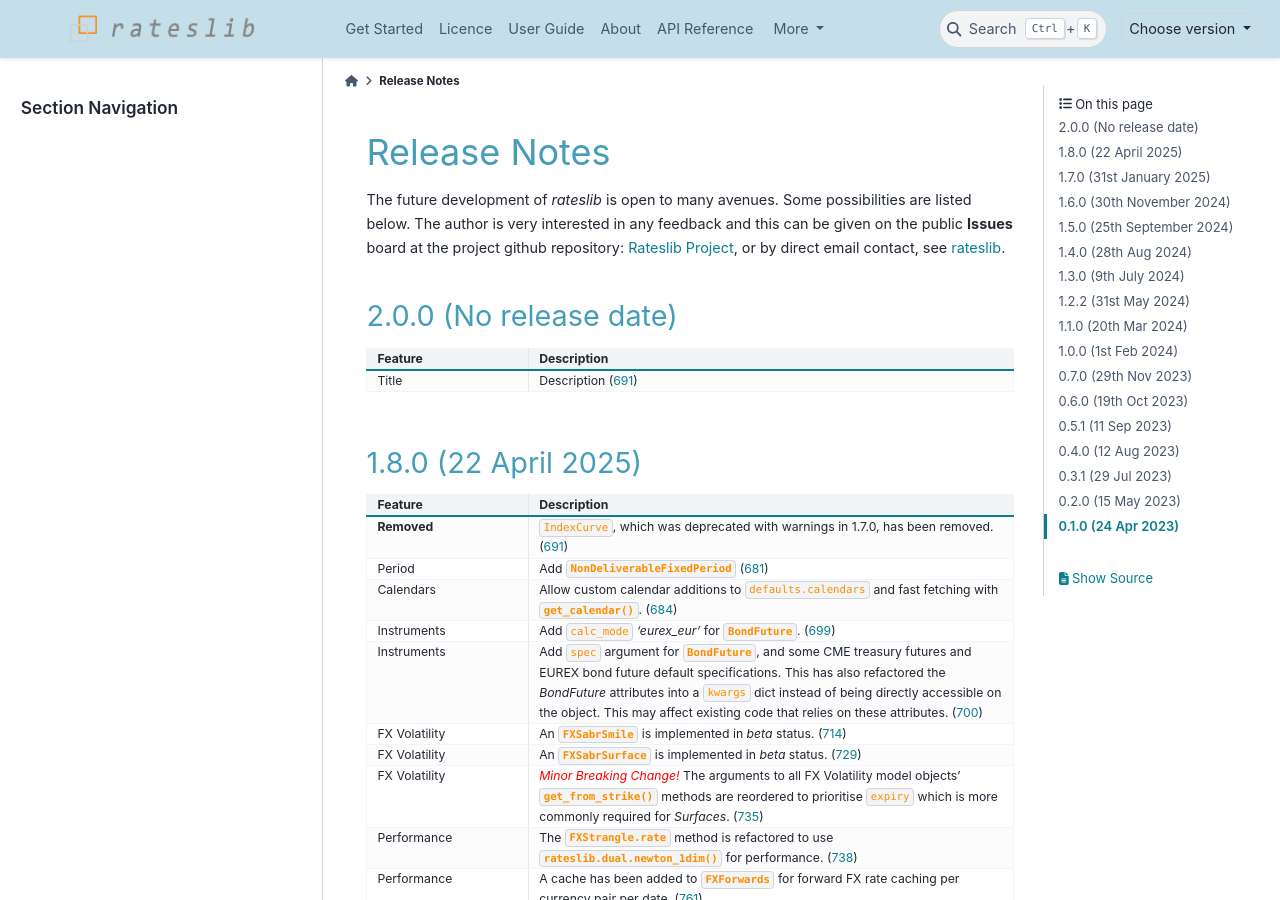
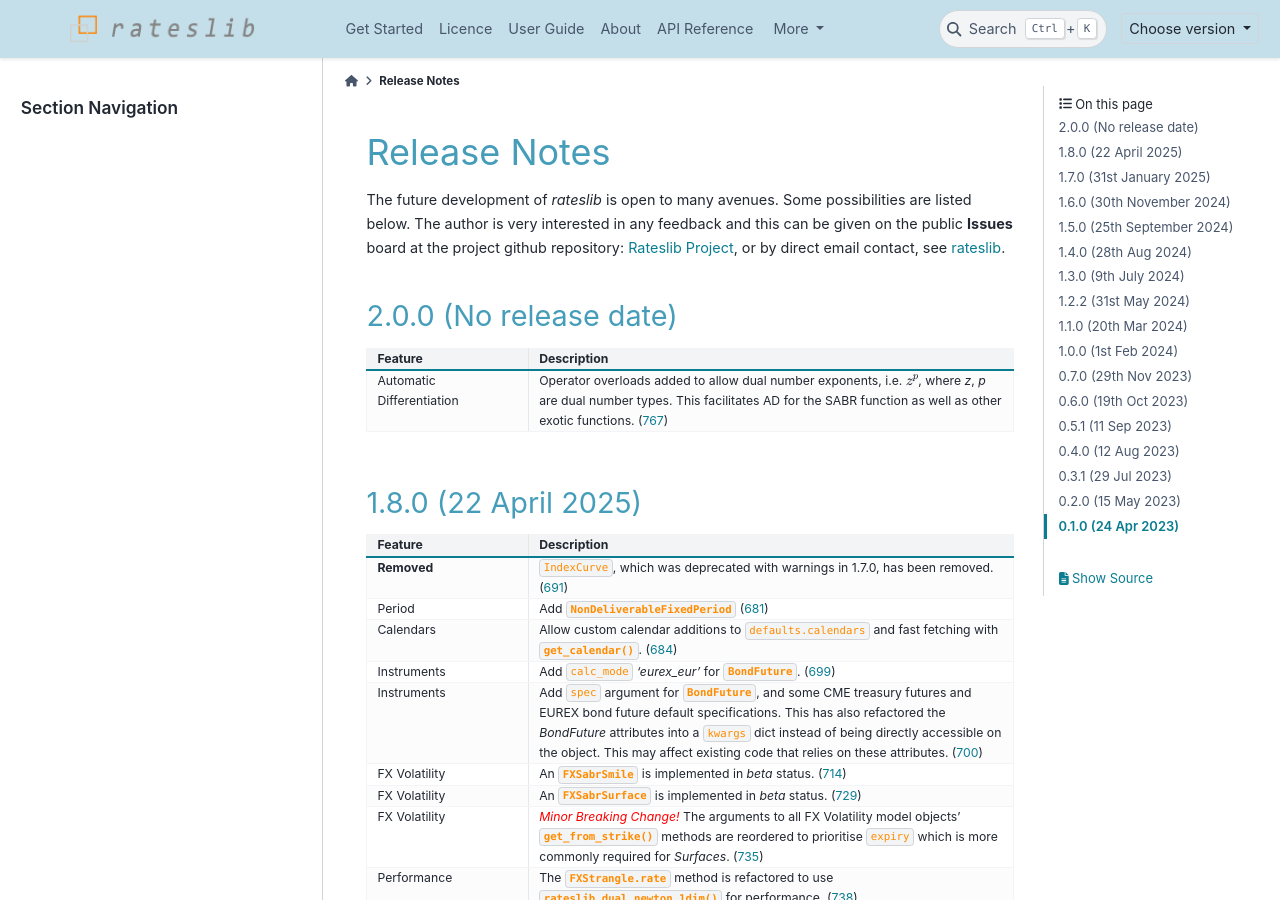
Before and after one commit to attack68/rateslib, a Sphinx documentation site: the page built from docs/source/i_whatsnew.rst, in a window 1280 px wide and 900 px high. Built offline with Sphinx 7.4.7 and the PyData theme 0.15.4, drawn with Linux system fonts in a browser that asks for light colours; comment, search, counter and statistics services are not loaded.

Commit message:
whats new

```diff
--- a/docs/source/i_whatsnew.rst
+++ b/docs/source/i_whatsnew.rst
@@ -21,9 +21,11 @@ email contact, see `rateslib <https://rateslib.com>`_.
 
    * - Feature
      - Description
-   * - Title
-     - Description
-       (`691 <https://github.com/attack68/rateslib/pull/691>`_)
+   * - Automatic Differentiation
+     - Operator overloads added to allow dual number exponents, i.e. :math:`z^p`, where *z*,
+       *p* are dual number types. This facilitates AD for the SABR function as well as other
+       exotic functions.
+       (`767 <https://github.com/attack68/rateslib/pull/767>`_)
 
 1.8.0 (22 April 2025)
 ****************************
```
